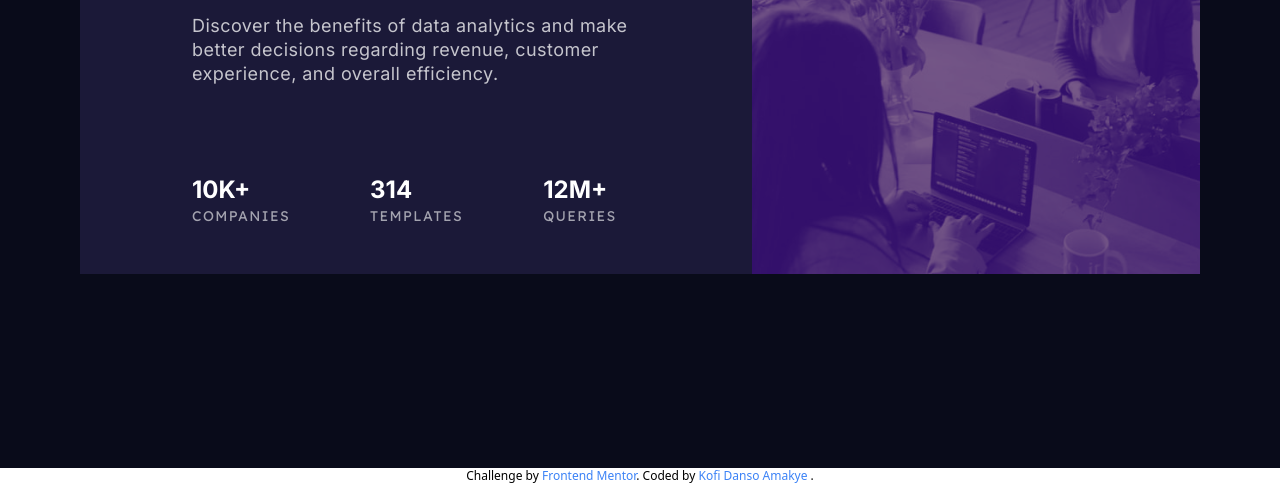
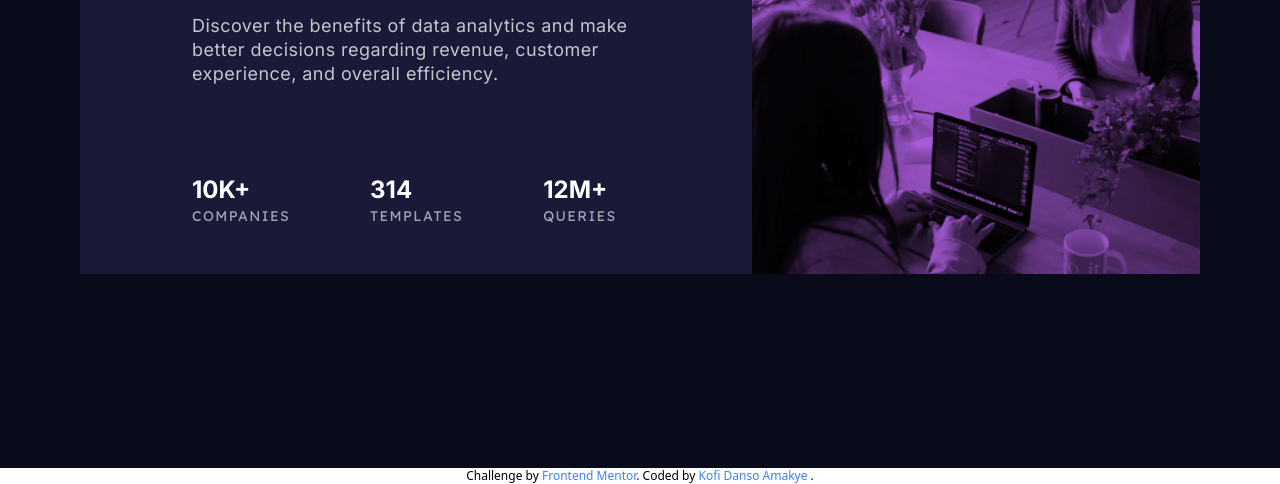
Before and after one commit to Kofiastro/Stats-Preview, a website: page index.html in a window 1280 px wide. Shown: the part 332-816 px from the top of the page. Drawn offline with Linux system fonts and the light colour scheme.

Commit message:
background cover image fixed

```diff
--- a/index.html
+++ b/index.html
@@ -22,14 +22,15 @@
   <div class="flex items-center justify-center  bg-verydarkBlueMain md:h-screen">
     <!--Main card-->
 
-    <div class=" bg-Darkdesaturatedblue_card  mx-4 md:mx-20 my-16 ">
+    <div class=" bg-Darkdesaturatedblue_card  mx-4 md:mx-20 my-16  rounded-t-lg">
       <!--Flex container-->
       <div class="flex flex-col md:flex-row-reverse ">
         <!--Image card-->
-        <div class="bg-SoftViolet opacity-40  ">
-          <img src="./images/header-mobile.jpg" class="md:h-full md:w-full md:object-cover  mix-blend-overlay"
+        <div class="bg-SoftViolet rounded-t-lg">
+          <img src="./images/header-mobile.jpg" class="md:h-full md:w-full  md:object-cover mix-blend-overlay backdrop-brightness-50"
             alt="BG_COVER">
         </div>
+
         <!--Contents_Card-->
         <div class="font-Inter mx-4 md:items-left md:mx-28  md:max-w-md md:flex md:flex-col md:justify-center ">
           <h1 class="text-3xl font-semibold text-white text-center md:text-4xl md:text-left pt-10 ">Get <span
```
Also changed, not shown: css/style.css.
